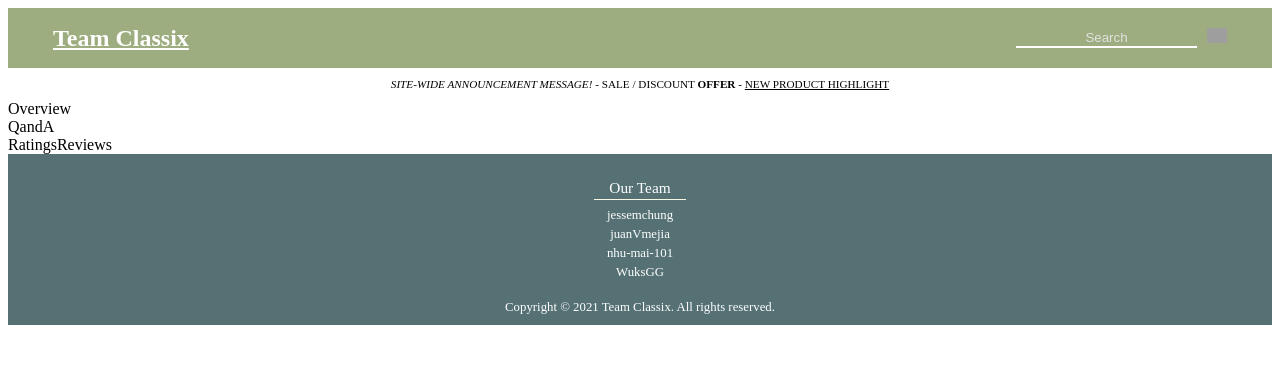
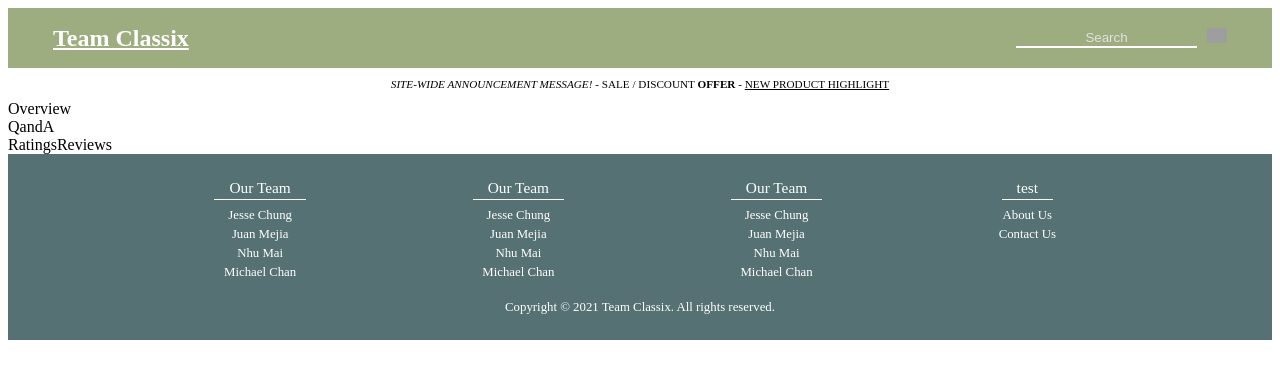
Before and after one commit to TeamClassix/BIND, a React app: page / in a window 1280 px wide. Shown: the top 378 px of the page. Built offline with nearby package versions, Linux system fonts and the light colour scheme; grey boxes are pictures that could not be loaded; the HTML template or start-up script is replaced by a standard one.

Commit message:
Footer Templating

```diff
--- a/src/components/Footer/Footer.jsx
+++ b/src/components/Footer/Footer.jsx
@@ -11,42 +11,68 @@ const FooterDiv = styled.div`
   justify-content: center;
   color: #fff;
   font-size: 0.8em;
+  padding: 25px;
 `;
 const FooterMenusDiv = styled.div`
   display: flex;
+  justify-content: space-evenly;
+  width: 1180px;
 `;
-
+const CopyrightDiv = styled.div`
+  margin-top:15px;
+`;
 const MenuItems = {
   menu_1: {
     title: 'Our Team',
     items: [
       {
-        name: 'jessemchung',
+        name: 'Jesse Chung',
         url: 'https://github.com/jessemchung',
+        target: '_blank',
       },
       {
-        name: 'juanVmejia',
+        name: 'Juan Mejia',
         url: 'https://github.com/juanVmejia',
+        target: '_blank',
       },
       {
-        name: 'nhu-mai-101',
+        name: 'Nhu Mai',
         url: 'https://github.com/nhu-mai-101',
+        target: '_blank',
       },
       {
-        name: 'WuksGG',
+        name: 'Michael Chan',
         url: 'https://github.com/WuksGG',
+        target: '_blank',
       }
     ]
   },
-  menu_2: []
+  menu_2: {
+    title: 'test',
+    items: [
+      {
+        name: 'About Us',
+        url: '#',
+        target: '_blank',
+      },
+      {
+        name: 'Contact Us',
+        url: '#',
+        target: '_blank',
+      }
+    ]
+  }
 };
 
 const Footer = () => (
   <FooterDiv>
     <FooterMenusDiv>
       <FooterMenu data={MenuItems.menu_1} />
+      <FooterMenu data={MenuItems.menu_1} />
+      <FooterMenu data={MenuItems.menu_1} />
+      <FooterMenu data={MenuItems.menu_2} />
     </FooterMenusDiv>
-    <div>Copyright &copy; 2021 Team Classix. All rights reserved.</div>
+    <CopyrightDiv>Copyright &copy; 2021 Team Classix. All rights reserved.</CopyrightDiv>
   </FooterDiv>
 );
 
--- a/src/components/Footer/FooterMenu.jsx
+++ b/src/components/Footer/FooterMenu.jsx
@@ -5,7 +5,6 @@ const MenuContainer = styled.div`
   display: flex;
   flex-direction: column;
   align-items: center;
-  padding: 15px;
 `;
 const MenuItemUl = styled.ul`
   list-style-type: none;
@@ -41,7 +40,7 @@ const FooterMenu = props => (
     <MenuTitleDiv>{props.data.title}</MenuTitleDiv>
     <MenuItemUl>
       {props.data.items.map((item, i) => {
-        return <MenuItemLi key={i}><MenuItemLiA href={item.url}>{item.name}</MenuItemLiA></MenuItemLi>
+        return <MenuItemLi key={i}><MenuItemLiA target={item.target} href={item.url}>{item.name}</MenuItemLiA></MenuItemLi>
       })}
     </MenuItemUl>
   </MenuContainer>
```
